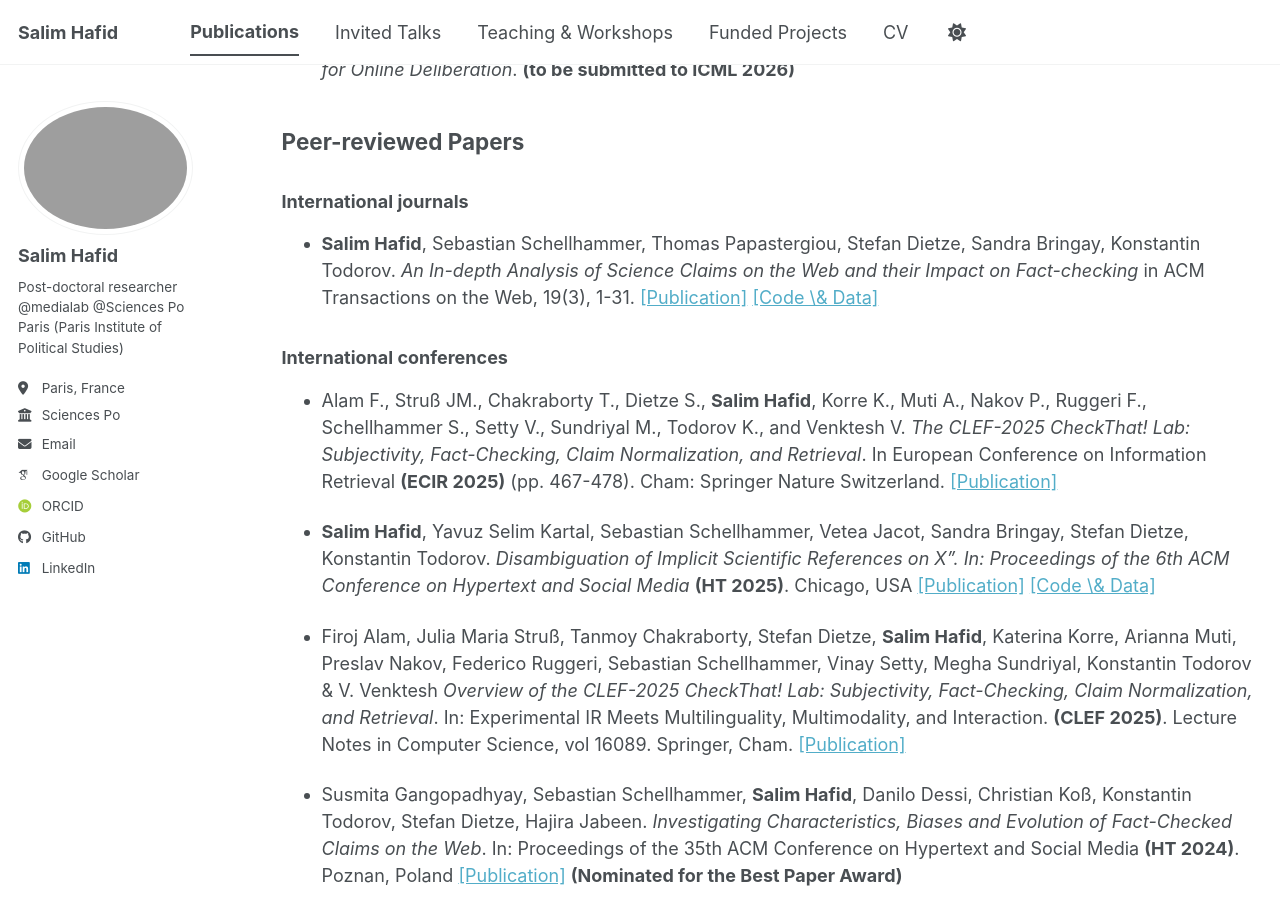
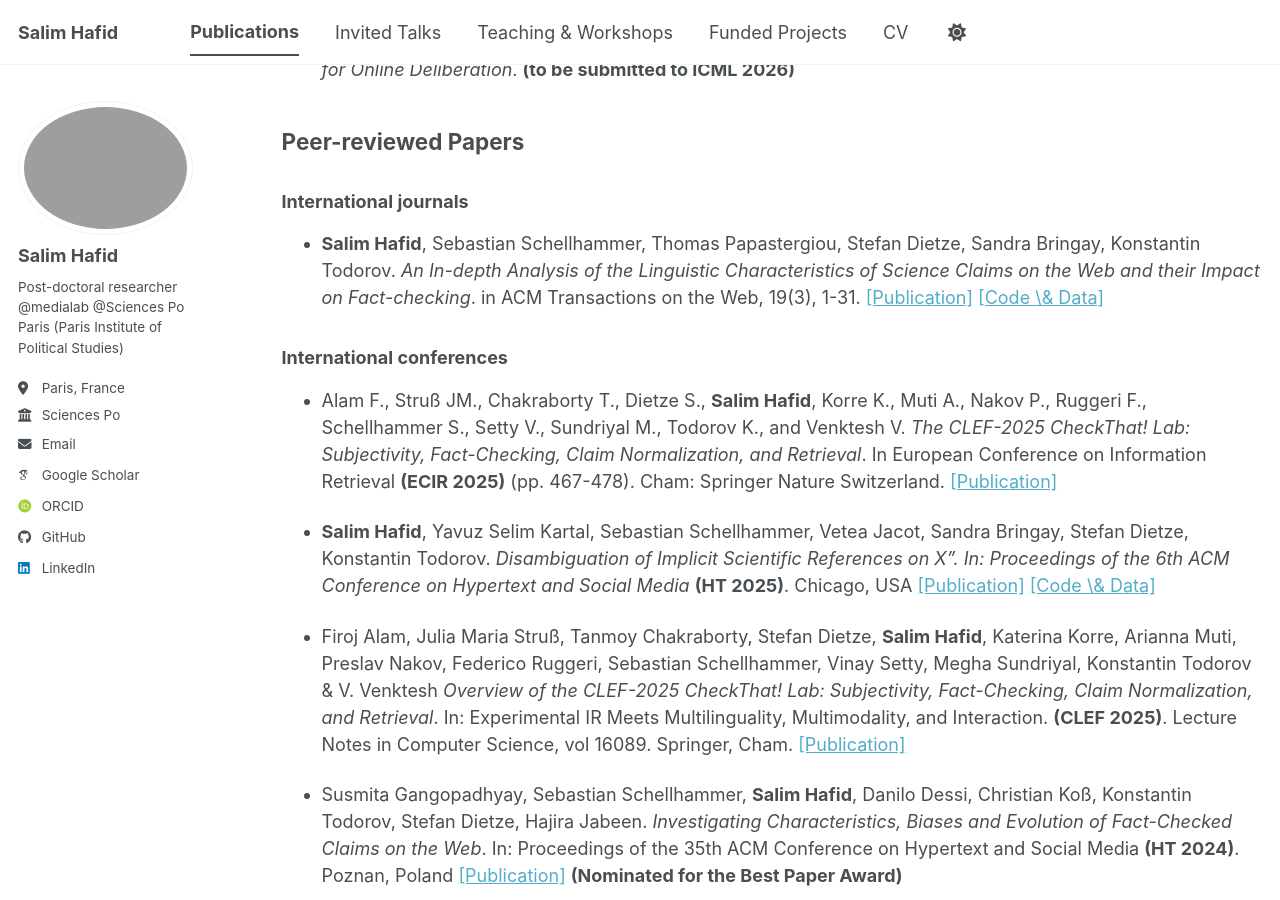
Before and after one commit to salim-hafid/salim-hafid.github.io, a Jekyll site: the page built from _pages/publications.md, in a window 1280 px wide and 900 px high, scrolled down 502 px. Built offline with Jekyll 4.4.1, drawn with Linux system fonts in a browser that asks for light colours; some web fonts are replaced; a script bundle is joined from its source files by our own code; library files that are not in the unit come from our copies; a file with an impossible date is left out.

Commit message:
Update publication details in publications.md

```diff
--- a/_pages/publications.md
+++ b/_pages/publications.md
@@ -16,7 +16,7 @@ International conference ranks were collected in 2025 from the [CORE portal](htt
 
 ### International journals
 
-- **Salim Hafid**, Sebastian Schellhammer, Thomas Papastergiou, Stefan Dietze, Sandra Bringay, Konstantin Todorov. *An In-depth Analysis of Science Claims on the Web and their Impact on Fact-checking* in ACM Transactions on the Web, 19(3), 1-31. [[Publication]](https://dl.acm.org/doi/full/10.1145/3746170)  [[Code \& Data]](https://github.com/AI-4-Sci/SciWebClaims)
+- **Salim Hafid**, Sebastian Schellhammer, Thomas Papastergiou, Stefan Dietze, Sandra Bringay, Konstantin Todorov. *An In-depth Analysis of the Linguistic Characteristics of Science Claims on the Web and their Impact on Fact-checking*. in ACM Transactions on the Web, 19(3), 1-31. [[Publication]](https://dl.acm.org/doi/full/10.1145/3746170)  [[Code \& Data]](https://github.com/AI-4-Sci/SciWebClaims)
 
 ### International conferences
 - Alam F., Struß JM., Chakraborty T., Dietze S., **Salim Hafid**, Korre K., Muti A., Nakov P., Ruggeri F., Schellhammer S., Setty V., Sundriyal M., Todorov K., and Venktesh V. *The CLEF-2025 CheckThat! Lab: Subjectivity, Fact-Checking, Claim Normalization, and Retrieval*. In European Conference on Information Retrieval **(ECIR 2025)** (pp. 467-478). Cham: Springer Nature Switzerland. [[Publication]](https://arxiv.org/pdf/2503.14828)
```
